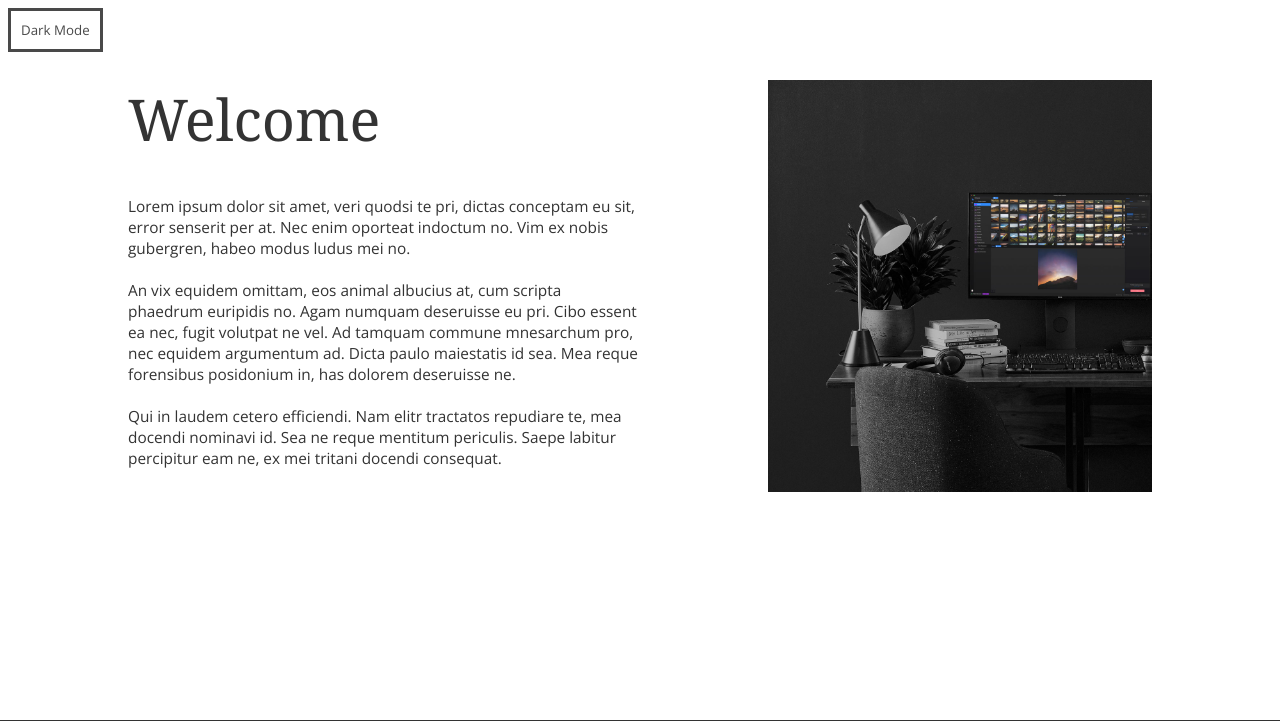
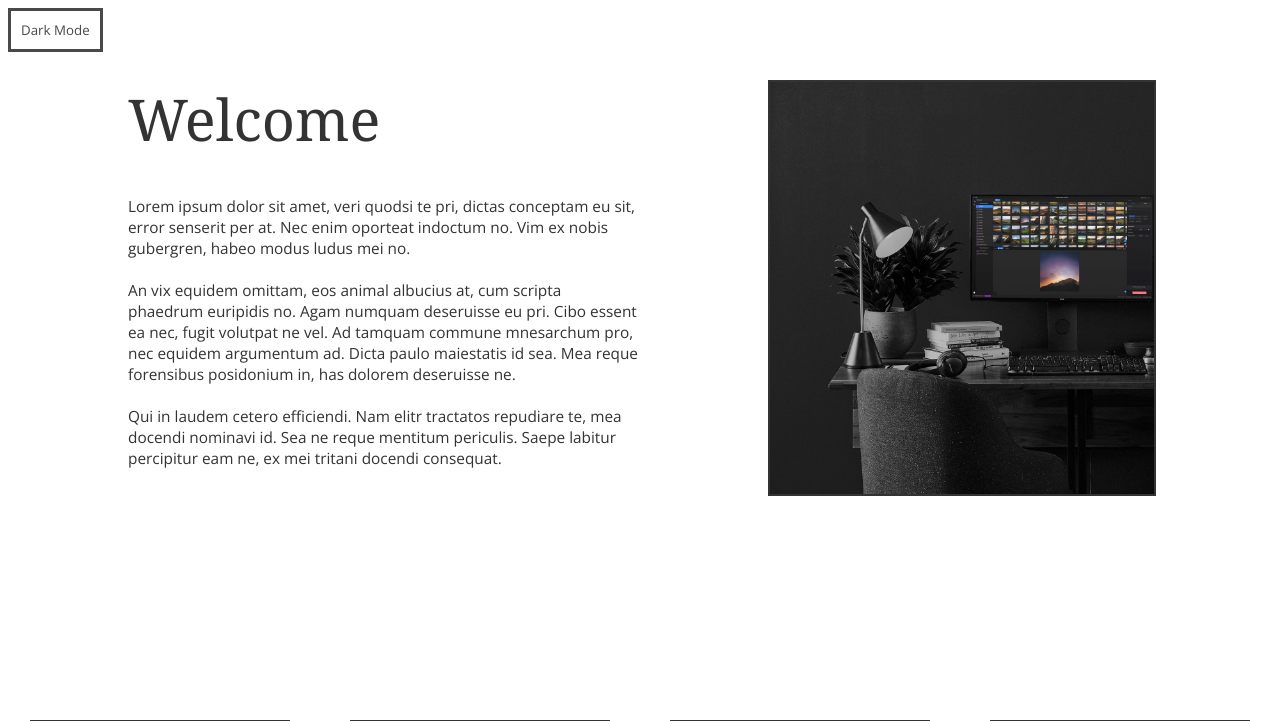
Before and after one commit to frol2256/frol2256.github.io, a PHP site: page / in a window 1280 px wide. Shown: the top 721 px of the page. Run offline with PHP 8.4, Linux system fonts and the light colour scheme; grey boxes are pictures that could not be loaded.

Commit message:
Update stylesheet.css

```diff
--- a/stylesheet.css
+++ b/stylesheet.css
@@ -42,7 +42,6 @@ html {
 }
 
 
-
 .mainImage img{
 
   position: absolute;
@@ -65,7 +64,6 @@ html {
   display: flex;
   justify-content:space-between;
   padding-bottom: 3%;
-  border: 2px solid #333333;
 }
 
 .photos img{
@@ -91,7 +89,9 @@ border-color: #f6b93b !important;
 transition: all 0.1s ease 0s;
 }
 
-
+img{
+ border: 2px solid #333333;
+}
 /*ANIMATIONS*/
 
 /*@-webkit-keyframes fadeInDown {
```
